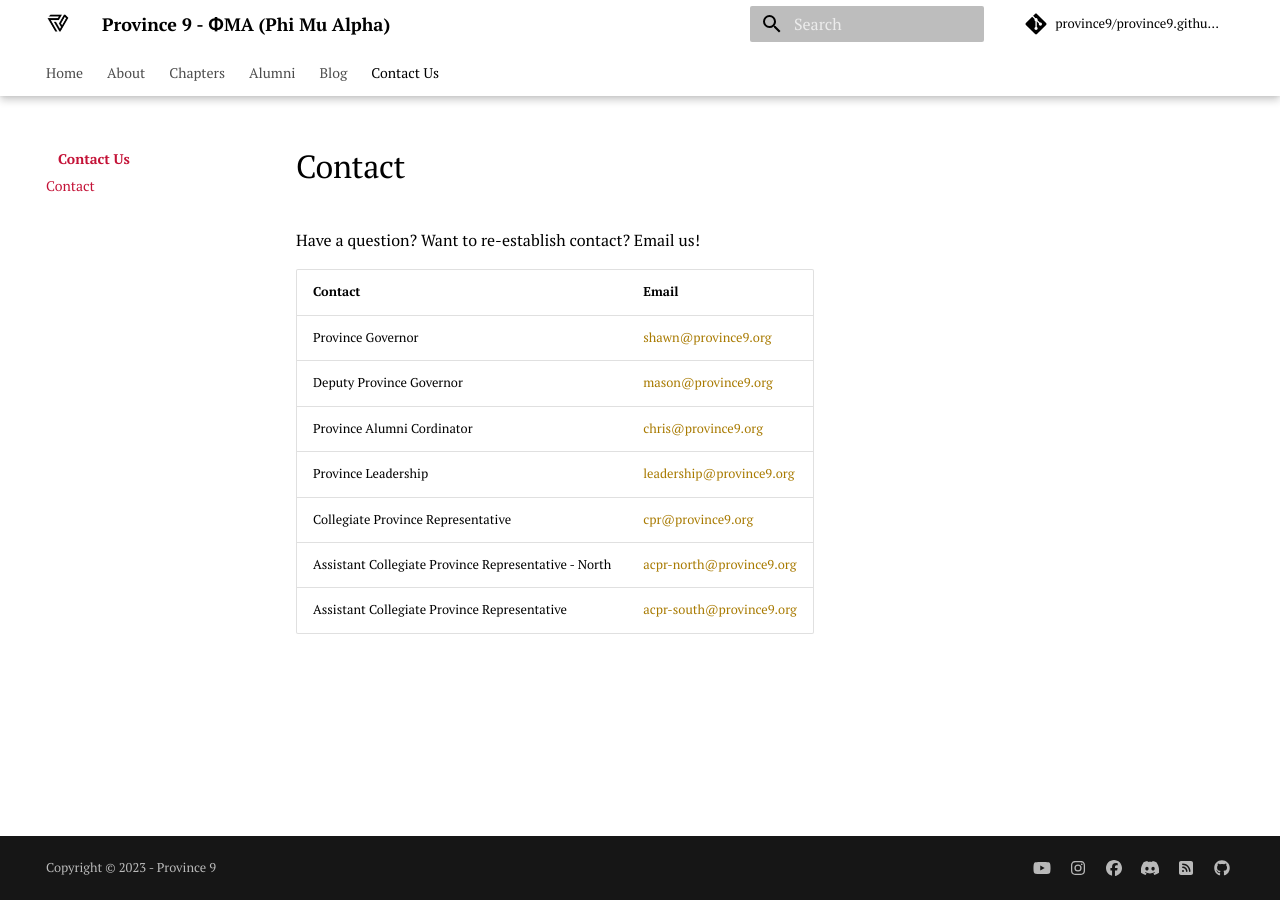
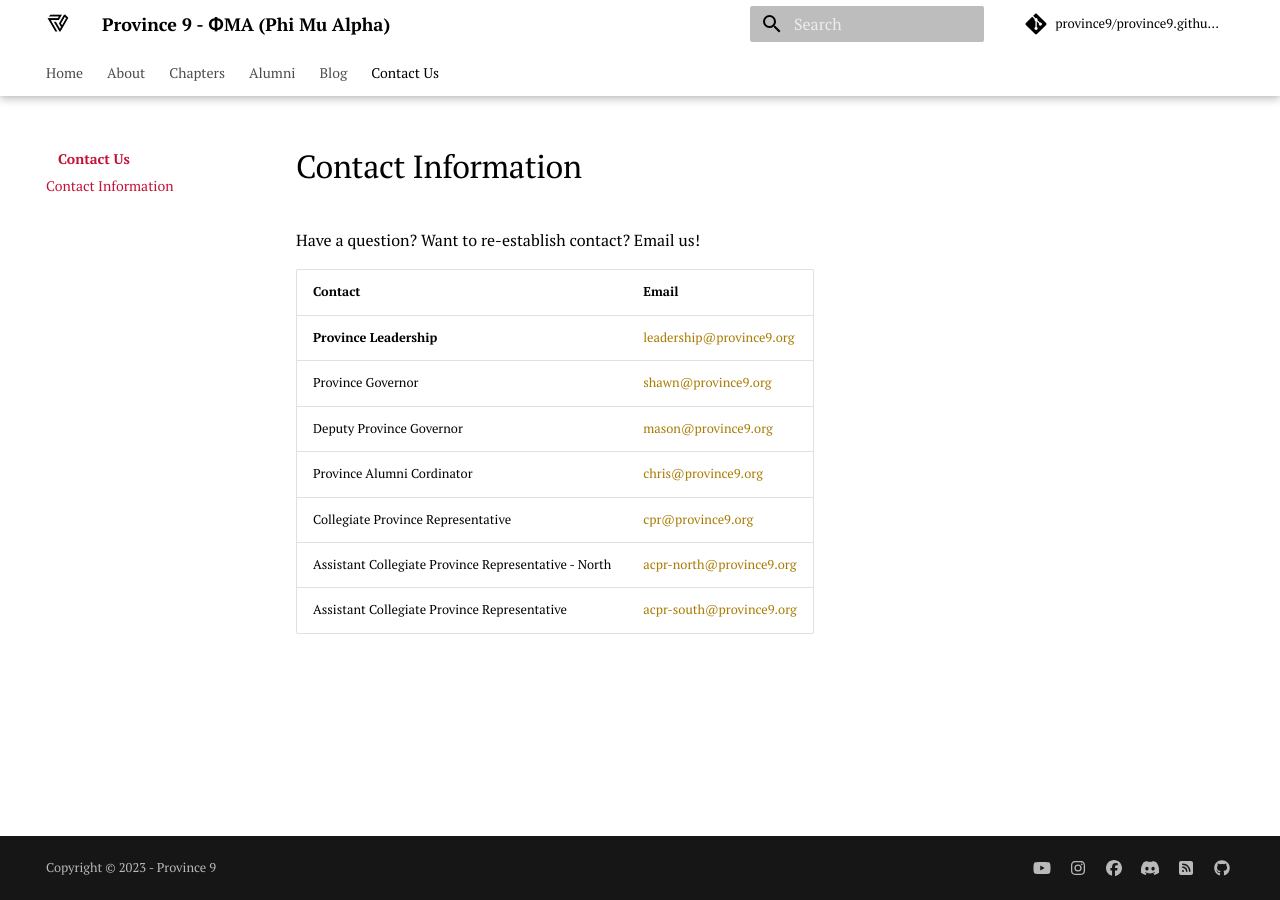
Before and after one commit to Province9/province9.github.io, an MkDocs documentation site: the page built from docs/contact.md, in a window 1280 px wide. Built offline with MkDocs 1.6.1 and Material for MkDocs 9.7.7, drawn with Linux system fonts in a browser that asks for light colours; comment, search, counter and statistics services are not loaded.

Commit message:
reorg contact list

```diff
--- a/docs/contact.md
+++ b/docs/contact.md
@@ -1,12 +1,13 @@
+# Contact Information
 
 Have a question? Want to re-establish contact? Email us!
 
 | Contact | Email |
 | ------- | ----- |
+| **Province Leadership** | [leadership@province9.org](mailto:leadership@province9.org)
 | Province Governor | [shawn@province9.org](mailto:shawn@province9.org)
 | Deputy Province Governor | [mason@province9.org](mailto:mason@province9.org)
 | Province Alumni Cordinator | [chris@province9.org](mailto:chris@province9.org)
-| Province Leadership | [leadership@province9.org](mailto:leadership@province9.org)
 | Collegiate Province Representative | [cpr@province9.org](mailto:crp@province9.org)
 | Assistant Collegiate Province Representative - North | [acpr-north@province9.org](mailto:acpr-north@province9.org)
 | Assistant Collegiate Province Representative | [acpr-south@province9.org](mailto:acrp-south@province9.org)
```
